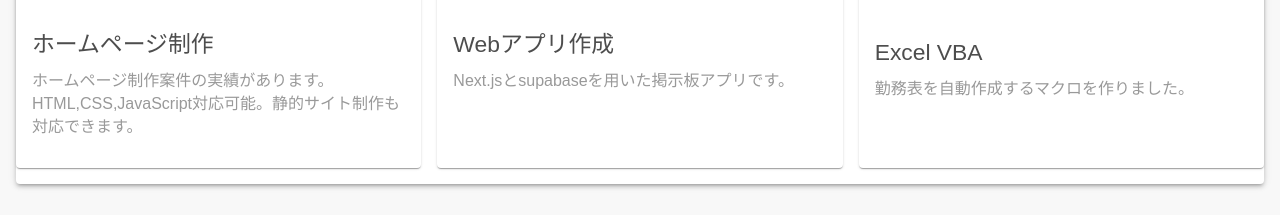
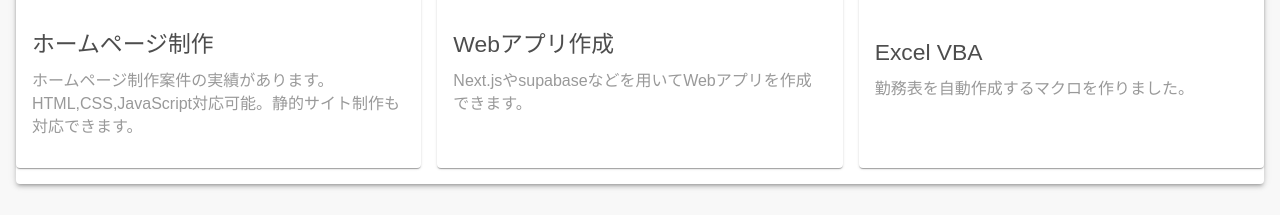
Before and after one commit to oshimmmm/Portfolio, a Next.js app: page / in a window 1280 px wide. Shown: the part 600-815 px from the top of the page. Built offline with nearby package versions, Linux system fonts and the light colour scheme.

Commit message:
軽微な修正

```diff
--- a/app/page.tsx
+++ b/app/page.tsx
@@ -96,7 +96,7 @@ export default function Home() {
                       Webアプリ作成
                     </Typography>
                     <TypographyCustom variant="body2" color="text.secondary">
-                      Next.jsとsupabaseを用いた掲示板アプリです。
+                      Next.jsやsupabaseなどを用いてWebアプリを作成できます。
                     </TypographyCustom>
                   </CardContent>
                 </CardActionArea>
```
